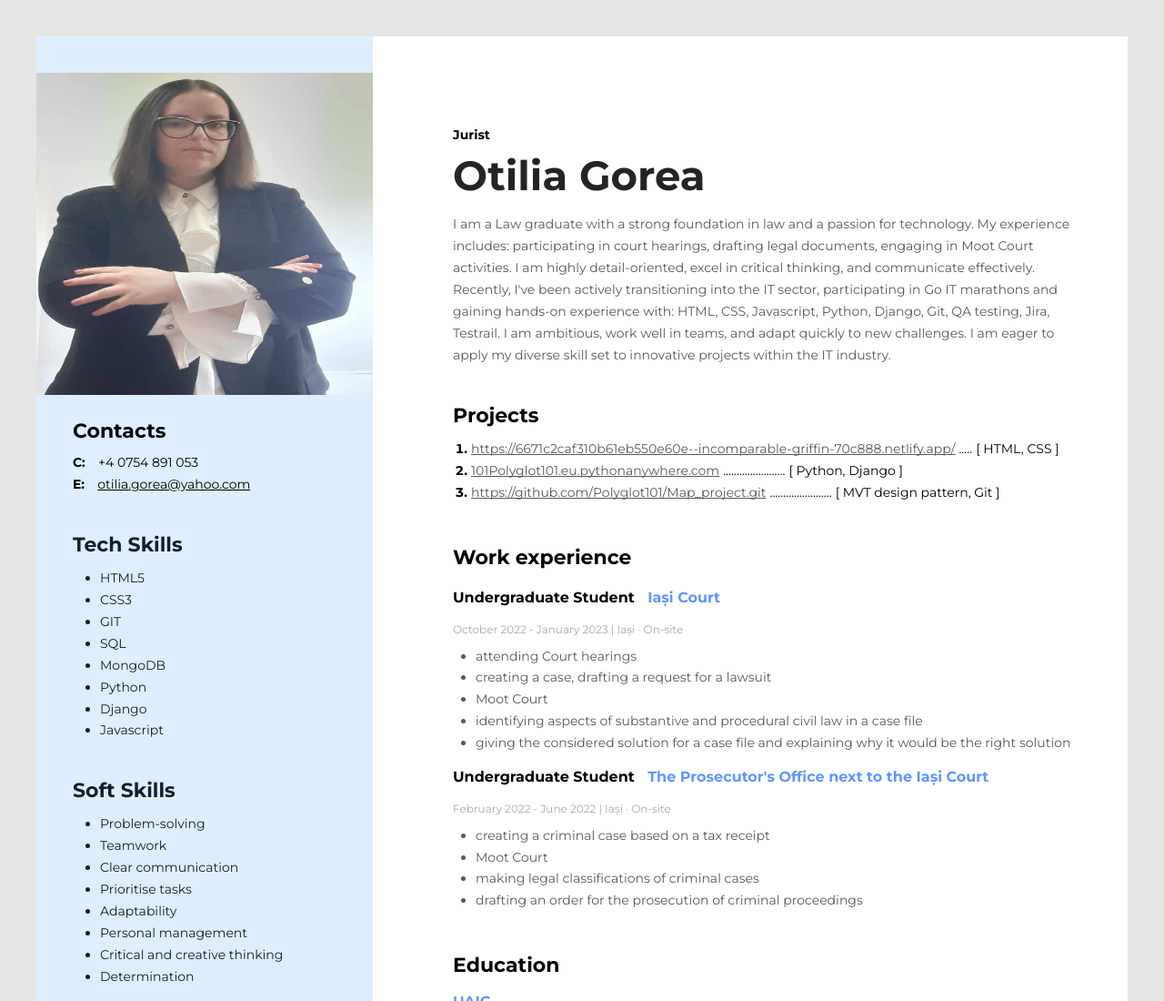
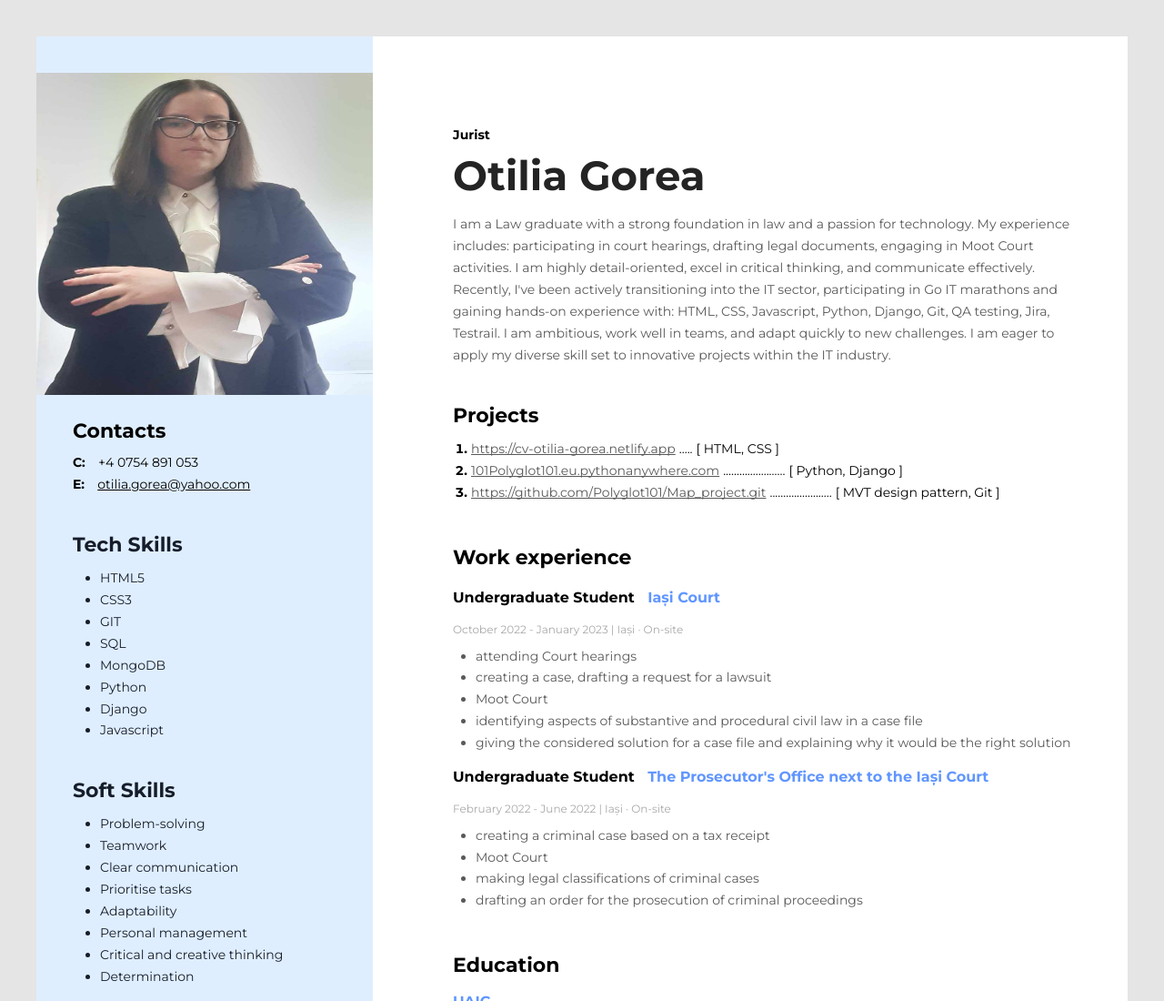
Before and after one commit to Polyglot101/cv-otilia-gorea, a plain HTML site: page CV_Otilia Gorea/index.html in a window 1280 px wide. Shown: the top 1100 px of the page at 91% size. Drawn offline with Linux system fonts and the light colour scheme.

Commit message:
Update index.html
Modified a project link

```diff
--- a/CV_Otilia Gorea/index.html
+++ b/CV_Otilia Gorea/index.html
@@ -30,7 +30,7 @@
             <h3 class="projects-header">Projects</h3>
             <ol class="projects-list">
                 <li>
-                    <a href="https://6671c2caf310b61eb550e60e--incomparable-griffin-70c888.netlify.app/" class="project-name">https://6671c2caf310b61eb550e60e--incomparable-griffin-70c888.netlify.app/</a>
+                    <a href="https://cv-otilia-gorea.netlify.app" class="project-name">https://cv-otilia-gorea.netlify.app</a>
                     <span class="project-info">.....</span>
                     <span class="project-info">[ HTML, CSS ]</span>
                 </li>
```
